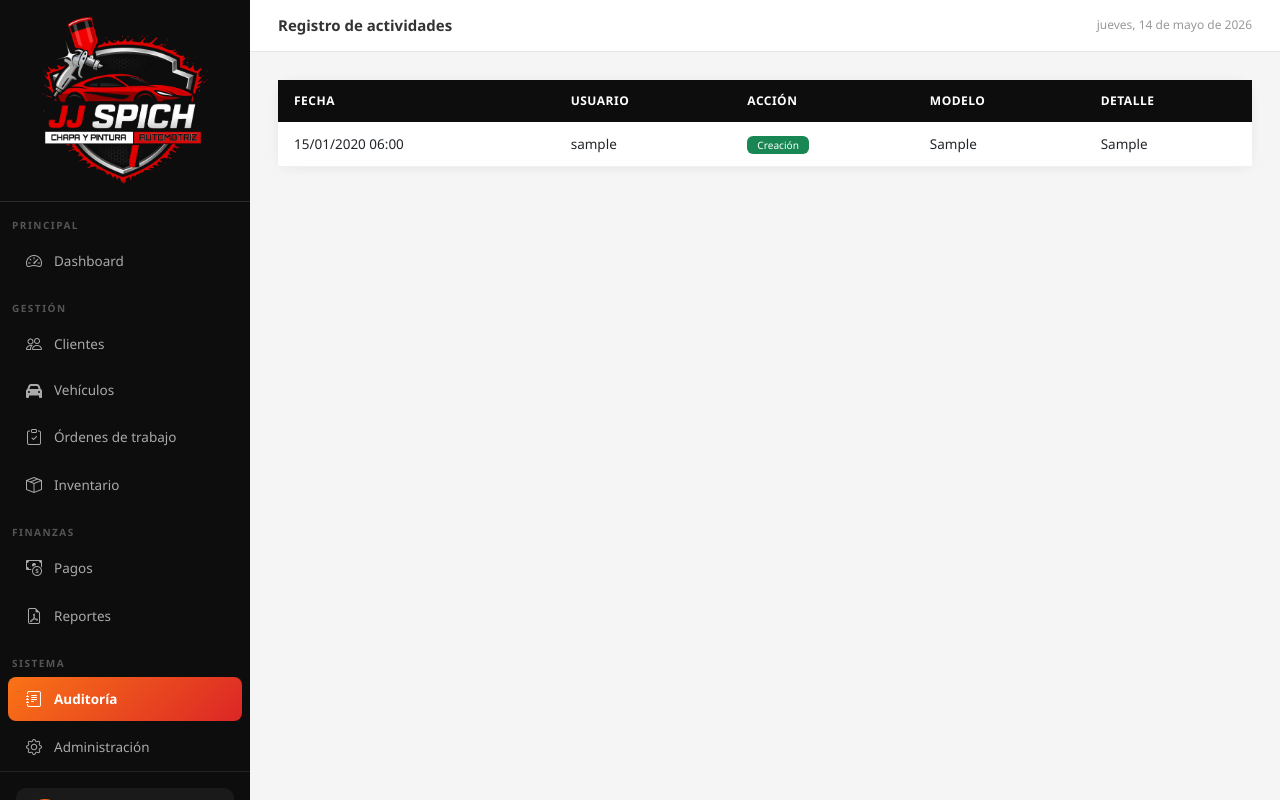
After one commit to abrahamcatacoraf/jjspich_version1, a Django app: page /auditoria/ in a window 1280 px wide. The commit adds this page. Run offline with Django 5.2, Linux system fonts and the light colour scheme; a user stored in the database is signed in; tables that the repository leaves empty hold one stand-in row (values such as "Sample post").

Commit message:
Se agrego el modulo de Auditoria

```diff
--- /dev/null
+++ b/auditoria/models.py
@@ -0,0 +1,25 @@
+from django.db import models
+from django.contrib.auth.models import User
+
+
+class Auditoria(models.Model):
+    ACCIONES = [
+        ('creacion',    'Creación'),
+        ('edicion',     'Edición'),
+        ('eliminacion', 'Eliminación'),
+    ]
+
+    usuario   = models.ForeignKey(User, on_delete=models.SET_NULL, null=True, blank=True)
+    accion    = models.CharField(max_length=20, choices=ACCIONES)
+    modelo    = models.CharField(max_length=50)
+    objeto_id = models.PositiveIntegerField(blank=True, null=True)
+    detalle   = models.TextField()
+    fecha     = models.DateTimeField(auto_now_add=True)
+
+    def __str__(self):
+        return f"{self.get_accion_display()} — {self.modelo} #{self.objeto_id} — {self.usuario}"
+
+    class Meta:
+        verbose_name = "Registro de auditoría"
+        verbose_name_plural = "Auditoría"
+        ordering = ['-fecha']
--- /dev/null
+++ b/auditoria/urls.py
@@ -0,0 +1,6 @@
+from django.urls import path
+from . import views
+
+urlpatterns = [
+    path('', views.lista_auditoria, name='lista_auditoria'),
+]
--- /dev/null
+++ b/auditoria/views.py
@@ -0,0 +1,13 @@
+from django.shortcuts import render
+from django.contrib.auth.decorators import login_required
+from taller_jjspich.decoradores import solo_admin
+from .models import Auditoria
+
+
+@login_required
+@solo_admin
+def lista_auditoria(request):
+    registros = Auditoria.objects.all().select_related('usuario')[:200]
+    return render(request, 'auditoria/lista.html', {
+        'registros': registros,
+    })
--- a/clientes/views.py
+++ b/clientes/views.py
@@ -2,6 +2,7 @@ from django.shortcuts import render, get_object_or_404, redirect
 from django.contrib import messages
 from django.contrib.auth.decorators import login_required
 from taller_jjspich.decoradores import solo_admin
+from auditoria.utils import registrar
 from .models import Cliente
 from .forms import ClienteForm
 
@@ -28,7 +29,8 @@ def nuevo_cliente(request):
     if request.method == 'POST':
         form = ClienteForm(request.POST)
         if form.is_valid():
-            form.save()
+            cliente = form.save()
+            registrar(request.user, 'creacion', 'Cliente', cliente.pk, f"Se creó Cliente: {cliente}")
             messages.success(request, 'Cliente registrado correctamente.')
             return redirect('lista_clientes')
     else:
@@ -45,6 +47,7 @@ def editar_cliente(request, pk):
         form = ClienteForm(request.POST, instance=cliente)
         if form.is_valid():
             form.save()
+            registrar(request.user, 'edicion', 'Cliente', cliente.pk, f"Se editó Cliente: {cliente}")
             messages.success(request, 'Cliente actualizado correctamente.')
             return redirect('lista_clientes')
     else:
@@ -59,6 +62,7 @@ def editar_cliente(request, pk):
 def eliminar_cliente(request, pk):
     cliente = get_object_or_404(Cliente, pk=pk)
     if request.method == 'POST':
+        registrar(request.user, 'eliminacion', 'Cliente', cliente.pk, f"Se eliminó Cliente: {cliente} (CI: {cliente.ci})")
         cliente.delete()
         messages.success(request, 'Cliente eliminado correctamente.')
         return redirect('lista_clientes')
--- a/inventario/views.py
+++ b/inventario/views.py
@@ -2,6 +2,7 @@ from django.shortcuts import render, get_object_or_404, redirect
 from django.contrib import messages
 from django.contrib.auth.decorators import login_required
 from taller_jjspich.decoradores import solo_admin
+from auditoria.utils import registrar
 from .models import Insumo
 from .forms import InsumoForm, AjusteStockForm
 
@@ -25,7 +26,8 @@ def nuevo_insumo(request):
     if request.method == 'POST':
         form = InsumoForm(request.POST)
         if form.is_valid():
-            form.save()
+            insumo = form.save()
+            registrar(request.user, 'creacion', 'Insumo', insumo.pk, f"Se creó Insumo: {insumo.nombre}")
             messages.success(request, 'Insumo registrado correctamente.')
             return redirect('lista_inventario')
     else:
@@ -41,6 +43,7 @@ def editar_insumo(request, pk):
         form = InsumoForm(request.POST, instance=insumo)
         if form.is_valid():
             form.save()
+            registrar(request.user, 'edicion', 'Insumo', insumo.pk, f"Se editó Insumo: {insumo.nombre}")
             messages.success(request, 'Insumo actualizado correctamente.')
             return redirect('lista_inventario')
     else:
@@ -79,6 +82,7 @@ def ajustar_stock(request, pk):
 def eliminar_insumo(request, pk):
     insumo = get_object_or_404(Insumo, pk=pk)
     if request.method == 'POST':
+        registrar(request.user, 'eliminacion', 'Insumo', insumo.pk, f"Se eliminó Insumo: {insumo.nombre}")
         insumo.delete()
         messages.success(request, 'Insumo eliminado correctamente.')
         return redirect('lista_inventario')
--- a/ordenes/views.py
+++ b/ordenes/views.py
@@ -2,6 +2,7 @@ from django.shortcuts import render, get_object_or_404, redirect
 from django.contrib import messages
 from django.contrib.auth.decorators import login_required
 from taller_jjspich.decoradores import solo_admin
+from auditoria.utils import registrar
 from .models import Orden, HistorialAdelanto
 from .forms import OrdenForm, AdelantoForm
 
@@ -30,6 +31,7 @@ def nueva_orden(request):
         form = OrdenForm(request.POST)
         if form.is_valid():
             orden = form.save()
+            registrar(request.user, 'creacion', 'Orden', orden.pk, f"Se creó Orden #{orden.pk} — {orden.cliente}")
             # Registrar historial si hay adelanto
             if orden.primer_adelanto > 0:
                 HistorialAdelanto.objects.create(
@@ -55,6 +57,7 @@ def editar_orden(request, pk):
         form = OrdenForm(request.POST, instance=orden)
         if form.is_valid():
             orden = form.save()
+            registrar(request.user, 'edicion', 'Orden', orden.pk, f"Se editó Orden #{orden.pk} — {orden.cliente}")
             # Registrar historial si cambió el adelanto
             if orden.primer_adelanto != adelanto_anterior:
                 HistorialAdelanto.objects.create(
@@ -86,6 +89,7 @@ def detalle_orden(request, pk):
 def eliminar_orden(request, pk):
     orden = get_object_or_404(Orden, pk=pk)
     if request.method == 'POST':
+        registrar(request.user, 'eliminacion', 'Orden', orden.pk, f"Se eliminó Orden #{orden.pk} — {orden.cliente}")
         orden.delete()
         messages.success(request, 'Orden eliminada correctamente.')
         return redirect('lista_ordenes')
--- a/pagos/views.py
+++ b/pagos/views.py
@@ -3,6 +3,7 @@ from django.contrib import messages
 from django.db.models import Sum
 from django.contrib.auth.decorators import login_required
 from taller_jjspich.decoradores import solo_admin
+from auditoria.utils import registrar
 from .models import Pago
 from .forms import PagoForm
 from ordenes.models import Orden
@@ -23,7 +24,8 @@ def nuevo_pago(request):
     if request.method == 'POST':
         form = PagoForm(request.POST)
         if form.is_valid():
-            form.save()
+            pago = form.save()
+            registrar(request.user, 'creacion', 'Pago', pago.pk, f"Se registró Pago de Bs.{pago.monto} — Orden #{pago.orden.pk}")
             messages.success(request, 'Pago registrado correctamente.')
             return redirect('lista_pagos')
     else:
@@ -50,6 +52,7 @@ def detalle_orden_pagos(request, orden_pk):
 def eliminar_pago(request, pk):
     pago = get_object_or_404(Pago, pk=pk)
     if request.method == 'POST':
+        registrar(request.user, 'eliminacion', 'Pago', pago.pk, f"Se eliminó Pago de Bs.{pago.monto} — Orden #{pago.orden.pk}")
         pago.delete()
         messages.success(request, 'Pago eliminado correctamente.')
         return redirect('lista_pagos')
--- a/taller_jjspich/settings.py
+++ b/taller_jjspich/settings.py
@@ -19,6 +19,7 @@ INSTALLED_APPS = [
     'ordenes',
     'inventario',
     'pagos',
+    'auditoria',
     'taller_jjspich',
 ]
 
--- a/taller_jjspich/urls.py
+++ b/taller_jjspich/urls.py
@@ -23,6 +23,8 @@ urlpatterns = [
     path('pagos/', include('pagos.urls')),
 
     # Reportes
+    path('auditoria/', include('auditoria.urls')),
+
     path('reportes/', views.vista_reportes, name='reportes'),
     path('reportes/pdf/ordenes/', views.pdf_ordenes, name='pdf_ordenes'),
     path('reportes/pdf/pagos/', views.pdf_pagos, name='pdf_pagos'),
--- /dev/null
+++ b/templates/auditoria/lista.html
@@ -0,0 +1,49 @@
+{% extends 'base/base.html' %}
+{% block titulo %}Auditoría — JJ SPICH{% endblock %}
+{% block subtitulo %}Registro de actividades{% endblock %}
+{% block nav_auditoria %}active{% endblock %}
+
+{% block contenido %}
+<div class="card border-0 shadow-sm">
+  <div class="card-body p-0">
+    <div class="table-responsive">
+      <table class="table table-hover mb-0">
+        <thead class="table-dark">
+          <tr>
+            <th>Fecha</th>
+            <th>Usuario</th>
+            <th>Acción</th>
+            <th>Modelo</th>
+            <th>Detalle</th>
+          </tr>
+        </thead>
+        <tbody>
+          {% for r in registros %}
+          <tr>
+            <td class="text-nowrap">{{ r.fecha|date:"d/m/Y H:i" }}</td>
+            <td>{{ r.usuario|default:"—" }}</td>
+            <td>
+              {% if r.accion == 'creacion' %}
+                <span class="badge bg-success">Creación</span>
+              {% elif r.accion == 'edicion' %}
+                <span class="badge bg-info text-dark">Edición</span>
+              {% else %}
+                <span class="badge bg-danger">Eliminación</span>
+              {% endif %}
+            </td>
+            <td>{{ r.modelo }}</td>
+            <td>{{ r.detalle }}</td>
+          </tr>
+          {% empty %}
+          <tr>
+            <td colspan="5" class="text-center text-muted py-4">
+              No hay registros de auditoría.
+            </td>
+          </tr>
+          {% endfor %}
+        </tbody>
+      </table>
+    </div>
+  </div>
+</div>
+{% endblock %}
--- a/templates/base/base.html
+++ b/templates/base/base.html
@@ -352,6 +352,9 @@
     {% if request.user.is_superuser or 'Administrador' in request.user.groups.all|join:',' %}
     <div class="sidebar-section">Sistema</div>
     <nav class="nav flex-column">
+      <a href="/auditoria/" class="nav-link {% block nav_auditoria %}{% endblock %}">
+        <i class="bi bi-journal-text"></i> Auditoría
+      </a>
       <a href="/admin/" class="nav-link">
         <i class="bi bi-gear"></i> Administración
       </a>
--- a/vehiculos/views.py
+++ b/vehiculos/views.py
@@ -3,6 +3,7 @@ from django.contrib import messages
 from django.contrib.auth.decorators import login_required
 from django.http import JsonResponse
 from taller_jjspich.decoradores import solo_admin
+from auditoria.utils import registrar
 from .models import Vehiculo
 from .forms import VehiculoForm
 
@@ -29,7 +30,8 @@ def nuevo_vehiculo(request):
     if request.method == 'POST':
         form = VehiculoForm(request.POST)
         if form.is_valid():
-            form.save()
+            vehiculo = form.save()
+            registrar(request.user, 'creacion', 'Vehiculo', vehiculo.pk, f"Se creó Vehículo: {vehiculo}")
             messages.success(request, 'Vehículo registrado correctamente.')
             return redirect('lista_vehiculos')
     else:
@@ -46,6 +48,7 @@ def editar_vehiculo(request, pk):
         form = VehiculoForm(request.POST, instance=vehiculo)
         if form.is_valid():
             form.save()
+            registrar(request.user, 'edicion', 'Vehiculo', vehiculo.pk, f"Se editó Vehículo: {vehiculo}")
             messages.success(request, 'Vehículo actualizado correctamente.')
             return redirect('lista_vehiculos')
     else:
@@ -66,6 +69,7 @@ def vehiculos_por_cliente(request):
 def eliminar_vehiculo(request, pk):
     vehiculo = get_object_or_404(Vehiculo, pk=pk)
     if request.method == 'POST':
+        registrar(request.user, 'eliminacion', 'Vehiculo', vehiculo.pk, f"Se eliminó Vehículo: {vehiculo}")
         vehiculo.delete()
         messages.success(request, 'Vehículo eliminado correctamente.')
         return redirect('lista_vehiculos')
```
Also changed, not shown: auditoria/admin.py (added, +10 -0 lines), auditoria/apps.py (added, +7 -0 lines), auditoria/utils.py (added, +11 -0 lines), auditoria/__init__.py (added), auditoria/migrations/0001_initial.py (added), auditoria/migrations/__init__.py (added).
